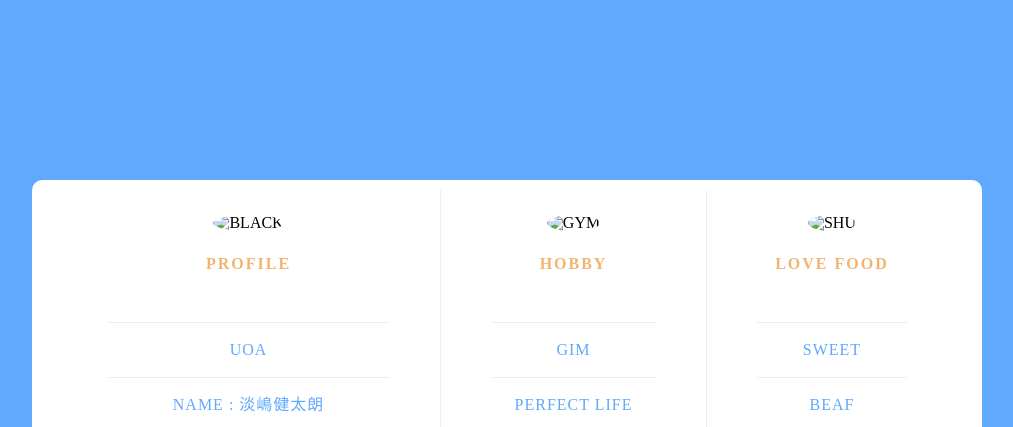
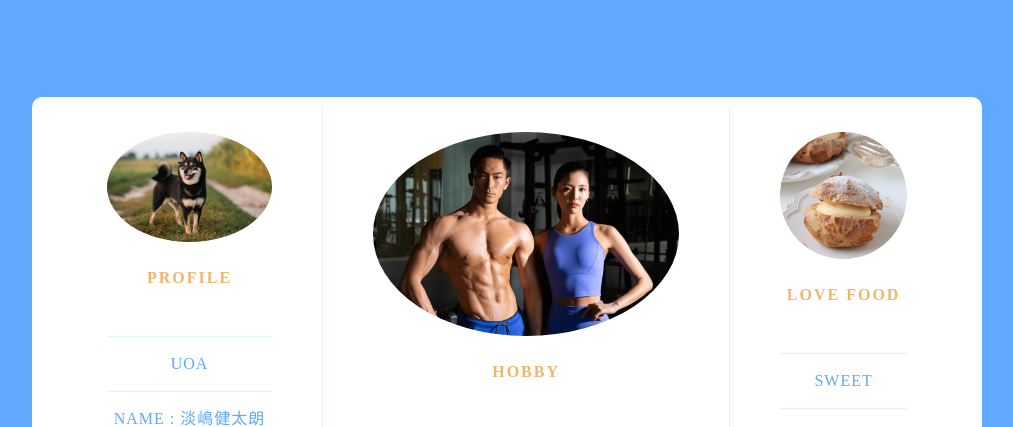
Before and after one commit to awashimakentaro/MY-PROF, a plain HTML site: page index.html in a window 1280 px wide. Shown: the top 427 px of the page, without its empty margins (133-1146 px from the left). Drawn offline with Linux system fonts and the light colour scheme.

Commit message:
Update index.html

```diff
--- a/index.html
+++ b/index.html
@@ -13,7 +13,7 @@
     <div class="panel pricing-table">
 
         <div class="pricing-plan">
-            <img src="icons/black.png" alt="Black" class="pricing-img">
+            <img src="black.png" alt="Black" class="pricing-img">
 
             <h2 class="pricing-header">Profile</h2>
             <ul class="pricing-features">
@@ -25,7 +25,7 @@
         </div>
 
         <div class="pricing-plan">
-            <img src="icons/gym.png" alt="Gym" class="pricing-img">
+            <img src="gym.png" alt="Gym" class="pricing-img">
             <h2 class="pricing-header">HOBBY</h2>
             <ul class="pricing-features">
                 <li class="pricing-features-item">gim</li>
@@ -36,7 +36,7 @@
         </div>
 
         <div class="pricing-plan">
-            <img src="icons/shu.png" alt="Shu" class="pricing-img">
+            <img src="shu.png" alt="Shu" class="pricing-img">
             <h2 class="pricing-header">LOVE FOOD</h2>
             <ul class="pricing-features">
                 <li class="pricing-features-item">sweet</li>
```
